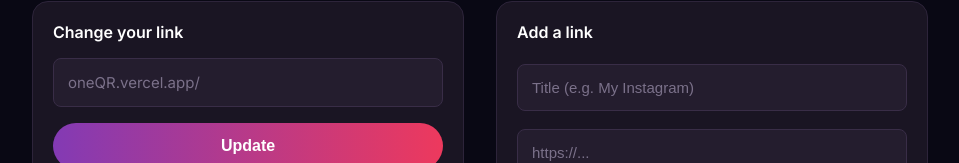
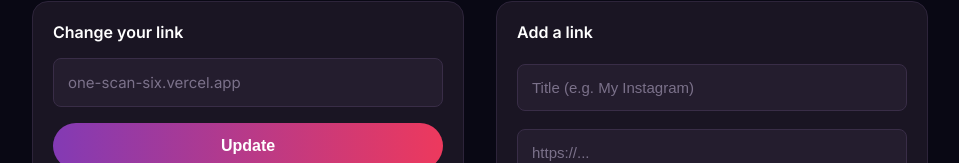
Before and after one commit to mondalpremendu0-sketch/OneScan, a React (Vite) app in the folder frontend/: page /dashboard in a window 1280 px wide. Shown: the part 150-313 px from the top of the page, without its empty margins (160-1119 px from the left). Built offline with nearby package versions, Linux system fonts and the light colour scheme; no server answers; sample sign-in values are in the browser's storage.

Commit message:
change url

```diff
--- a/frontend/src/features/dasboard/components/ChangeLink.jsx
+++ b/frontend/src/features/dasboard/components/ChangeLink.jsx
@@ -29,7 +29,7 @@ const ChangeLink = () => {
         <div className="change-link-card">
             <h3>Change your link</h3>
             <div className="input-group">
-                <span className="prefix">oneQR.vercel.app/</span>
+                <span className="prefix">one-scan-six.vercel.app</span>
                 <input
                     onChange={e => setinputtedText(e.target.value)}
                     value={inputtedText}
```
